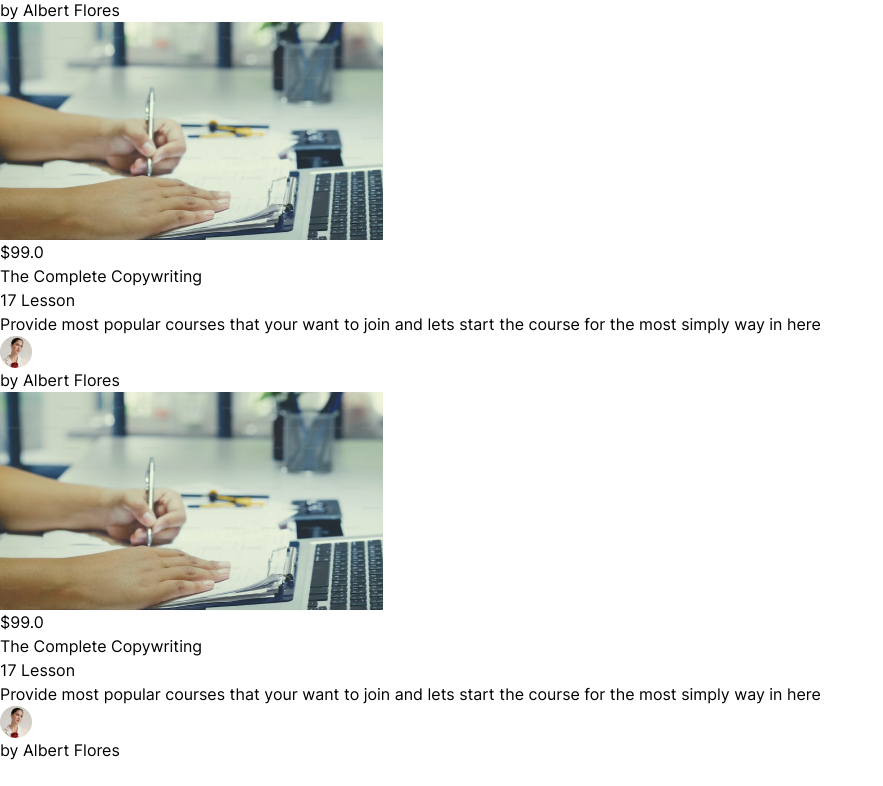
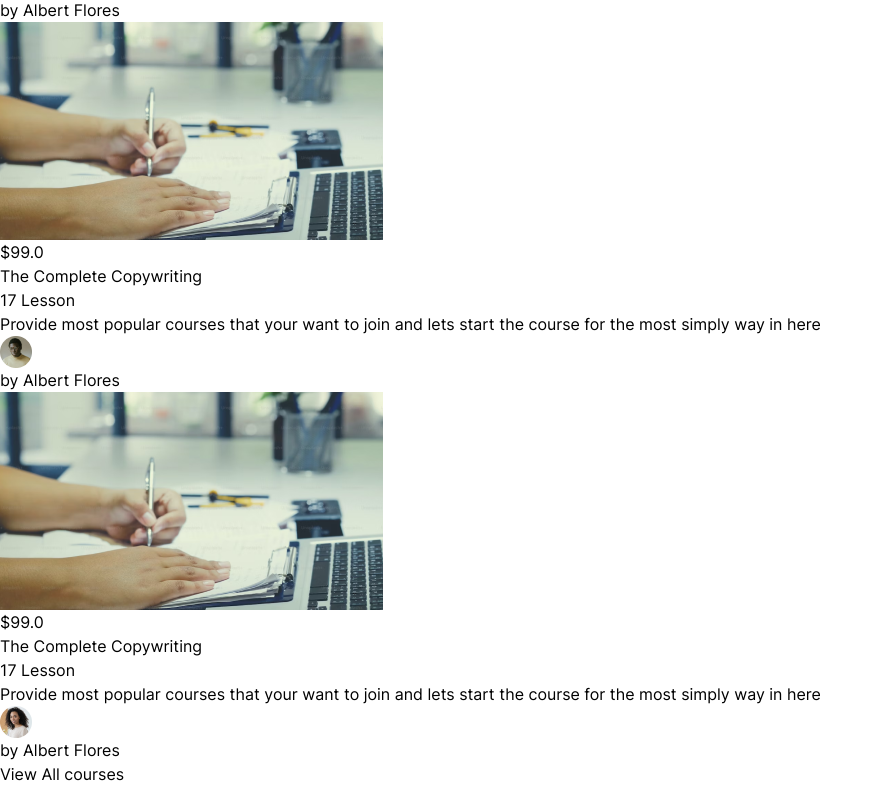
Before and after one commit to abdourahim00/vue_courses, a Vue app: page / in a window 1280 px wide. Shown: the part 4661-5447 px from the top of the page, without its empty margins (0-883 px from the left). Before the commit the page ends 5423 px from the top, so only its background shows below. Built offline with nearby package versions, Linux system fonts and the light colour scheme.

Commit message:
Well done

```diff
--- a/src/views/Featured.vue
+++ b/src/views/Featured.vue
@@ -14,8 +14,8 @@
     <div class="item">
       <div class="relative">
         <img src="@/assets/images/featured.png" alt="" class="w-full border-t border-x rounded-t-xl" />
-        <div class="absolute left-5 bottom-5">
-          <button class="bg-price-bg px-2 py-1 text-sm rounded-full">$99.0</button>
+        <div class="absolute ml-5 left-0 bottom-[176px] sm:bottom-[160px] lg:bottom-[176px]">
+          <button class="bg-price-bg px-2 rounded-full text-sm">$99.0</button>
         </div>
       </div>
       <div class="bg-white pt-5 px-5 pb-7 shadow-xl border border-t-0 rounded-b-xl">
@@ -38,8 +38,8 @@
     <div class="item">
       <div class="relative">
         <img src="@/assets/images/featured.png" alt="" class="w-full border-t border-x rounded-t-xl" />
-        <div class="absolute left-5 bottom-5">
-          <button class="bg-price-bg px-2 py-1 text-sm rounded-full">$99.0</button>
+        <div class="absolute ml-5 left-0 bottom-[176px] sm:bottom-[160px] lg:bottom-[176px]">
+          <button class="bg-price-bg px-2 rounded-full text-sm">$99.0</button>
         </div>
       </div>
       <div class="bg-white pt-5 px-5 pb-7 shadow-xl border border-t-0 rounded-b-xl">
@@ -51,7 +51,7 @@
           simply way in here
         </p>
         <div class="flex items-center gap-4">
-          <img src="@/assets/images/avatar1.png" alt="" class="w-10 h-10" />
+          <img src="@/assets/images/avatar2.png" alt="" class="w-10 h-10" />
           <p class="text-p-color font-Inter text-sm">
             by Albert Flores
           </p>
@@ -62,8 +62,8 @@
     <div class="item">
       <div class="relative">
         <img src="@/assets/images/featured.png" alt="" class="w-full border-t border-x rounded-t-xl" />
-        <div class="absolute left-5 bottom-5">
-          <button class="bg-price-bg px-2 py-1 text-sm rounded-full">$99.0</button>
+        <div class="absolute ml-5 left-0 bottom-[176px] sm:bottom-[160px] lg:bottom-[176px]">
+          <button class="bg-price-bg px-2 rounded-full text-sm">$99.0</button>
         </div>
       </div>
       <div class="bg-white pt-5 px-5 pb-7 shadow-xl border border-t-0 rounded-b-xl">
@@ -75,7 +75,7 @@
           simply way in here
         </p>
         <div class="flex items-center gap-4">
-          <img src="@/assets/images/avatar1.png" alt="" class="w-10 h-10" />
+          <img src="@/assets/images/avatar3.png" alt="" class="w-10 h-10" />
           <p class="text-p-color font-Inter text-sm">
             by Albert Flores
           </p>
@@ -83,7 +83,17 @@
       </div>
     </div>
   </div>
+
 </div>
+    <div class="flex justify-center pb-24">
+      <button
+        to="#"
+        class="px-5 py-2.5 text-white border border-black bg-black rounded-lg"
+      >
+        View All courses
+      </button>
+    </div>
+
   </section>
 </template>
 
```
